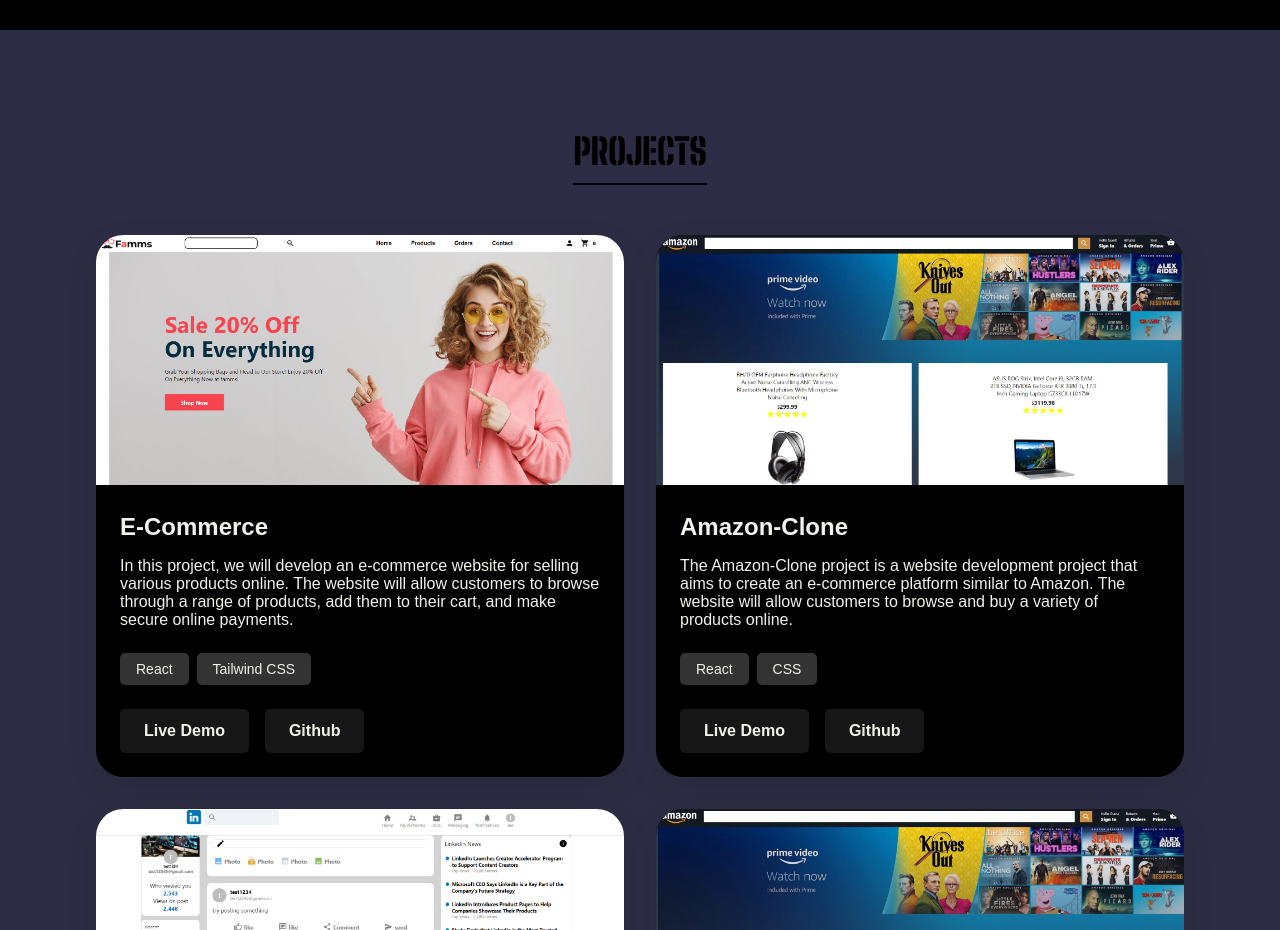
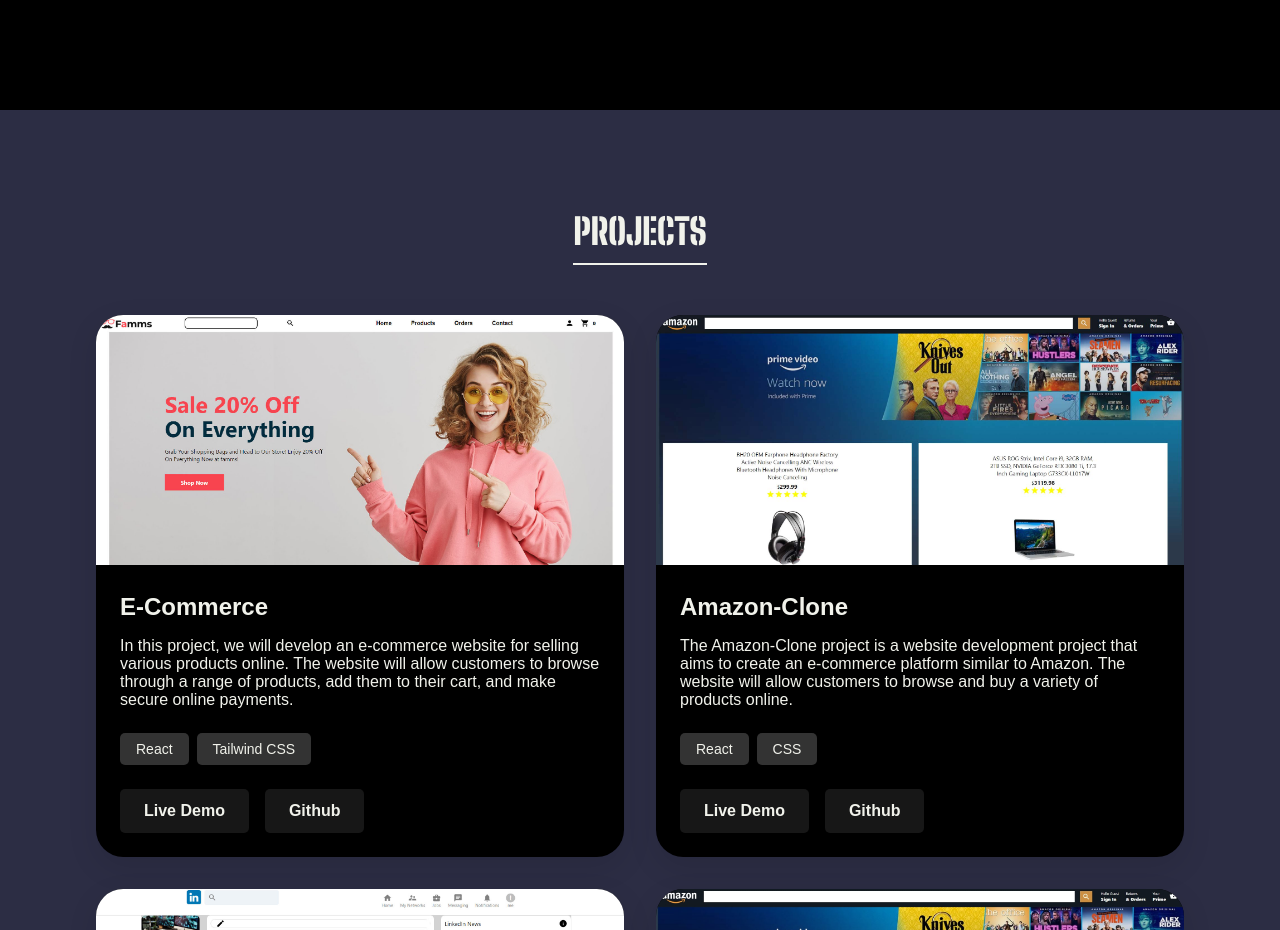
Before and after one commit to JosueBellota/Portafolio_JB, a React (Create React App) app: page / in a window 1280 px wide. Shown: the part 1540-2470 px from the top of the page. Built offline with nearby package versions, Linux system fonts and the light colour scheme.

Commit message:
fix screen height about us

```diff
--- a/src/components/css/aboutus.css
+++ b/src/components/css/aboutus.css
@@ -3,7 +3,7 @@
 .about{
 
   position: relative;
-  height: 90vh;
+  height: 100vh;
   background: #000;
   width: 100%;
 
@@ -125,10 +125,6 @@
 
 
 @media (max-width: 1200px) {
-
-  .about{
-    height: 100%;
-  }
 
   .h2-mobile{
     font-size: 40px !important;
--- a/src/components/css/projects.css
+++ b/src/components/css/projects.css
@@ -15,9 +15,9 @@
   font-family: 'Big Shoulders Stencil Display', sans-serif;
   font-weight: 900;
   font-size: var(--font-size-4xl);
-  color: var(--black);
+  color: var(--white);
   margin: 0 auto 50px;
-  border-bottom: 2px solid var(--black);
+  border-bottom: 2px solid var(--white);
   padding-bottom: 10px;
   width: fit-content;
 }
```
